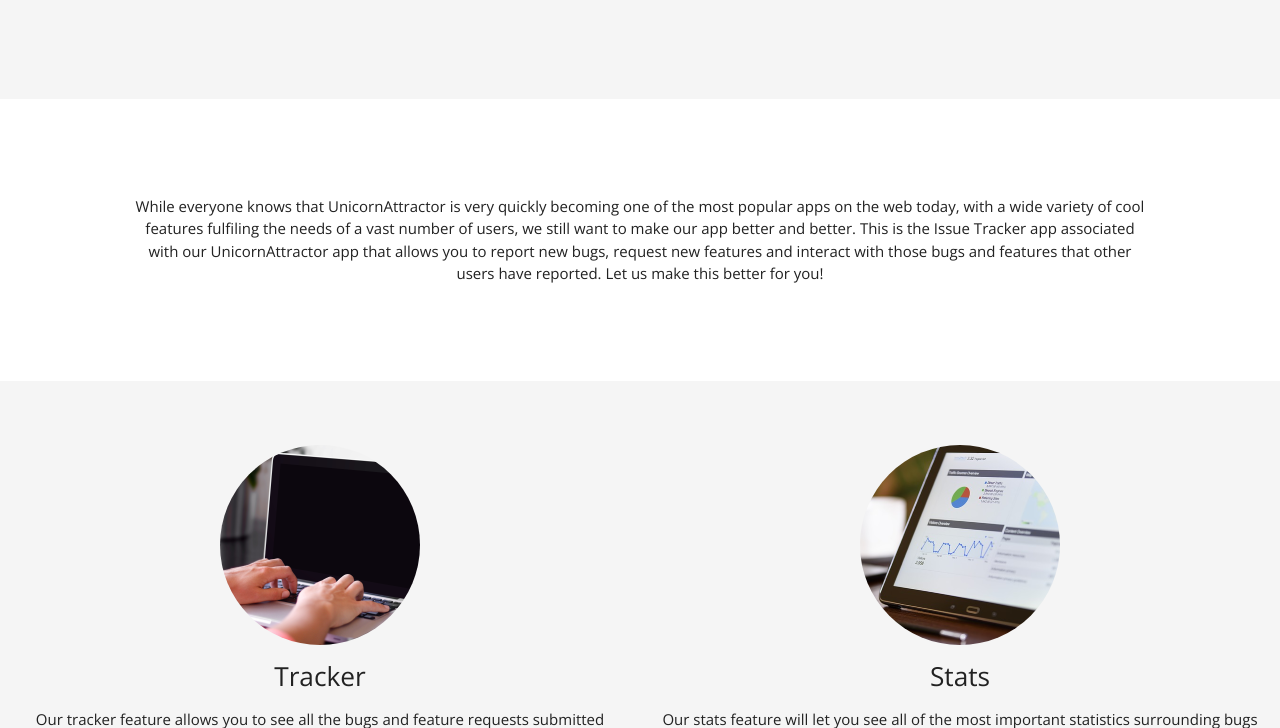
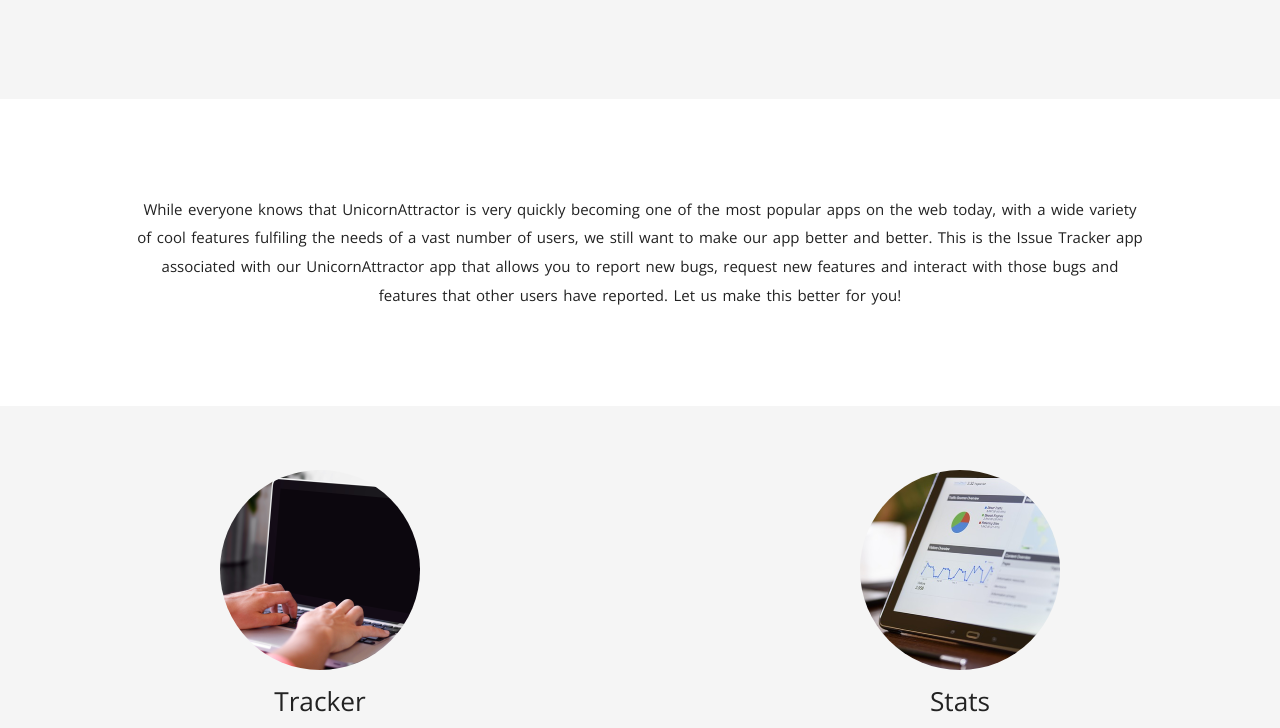
Before and after one commit to kes2401/issue-tracker, a Django app: page / in a window 1280 px wide. Shown: the part 449-1177 px from the top of the page. Run offline with Django 3.2, Linux system fonts and the light colour scheme; some libraries are stand-ins or nearby versions.

Commit message:
custom styling for index template

```diff
--- a/static/css/custom.css
+++ b/static/css/custom.css
@@ -50,6 +50,10 @@
     background-color: #fff;
 }
 
+div p.main-text {
+    line-height: 1.8rem;
+    word-spacing: 0.1rem;
+}
 
 
 
```
